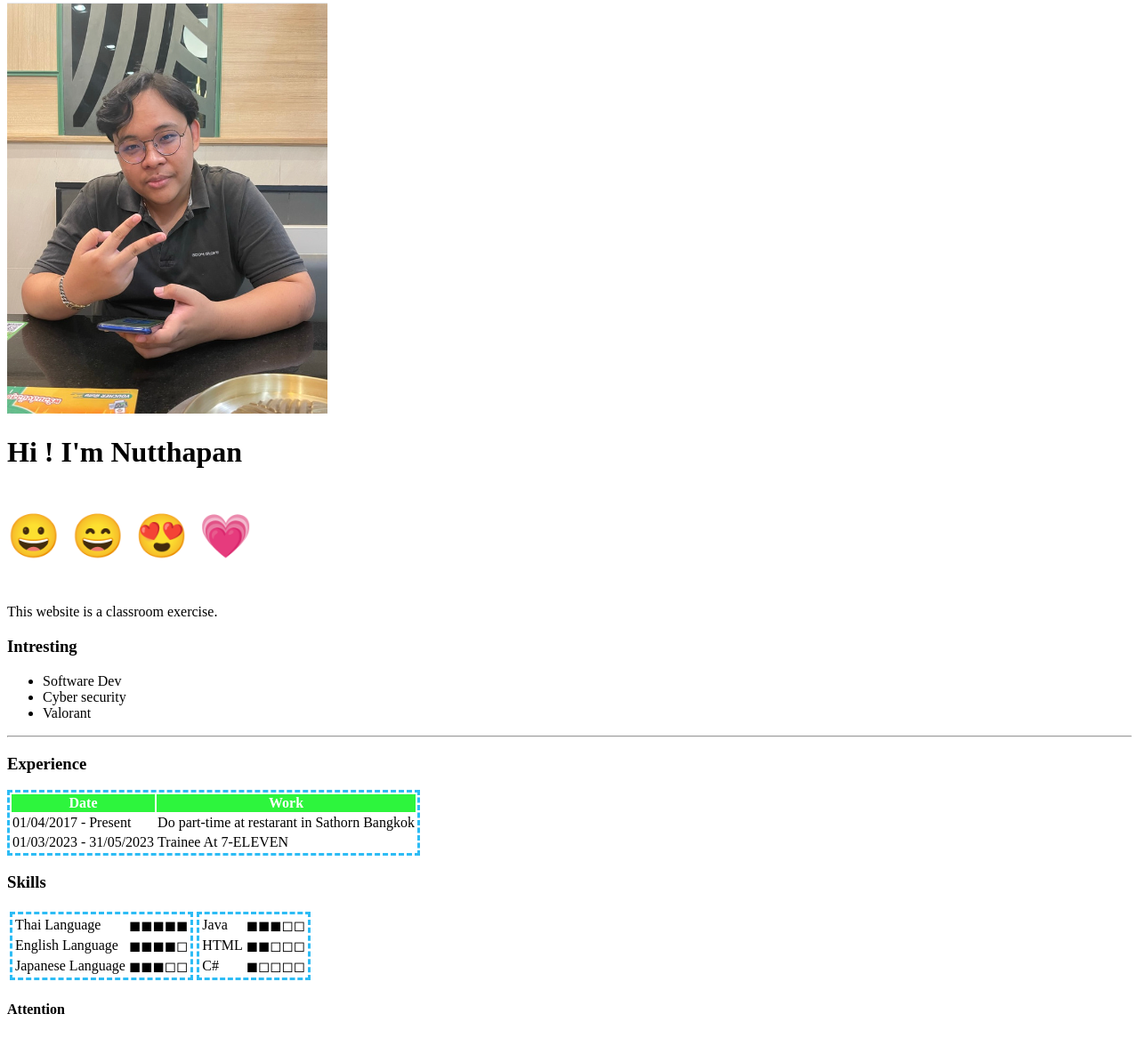
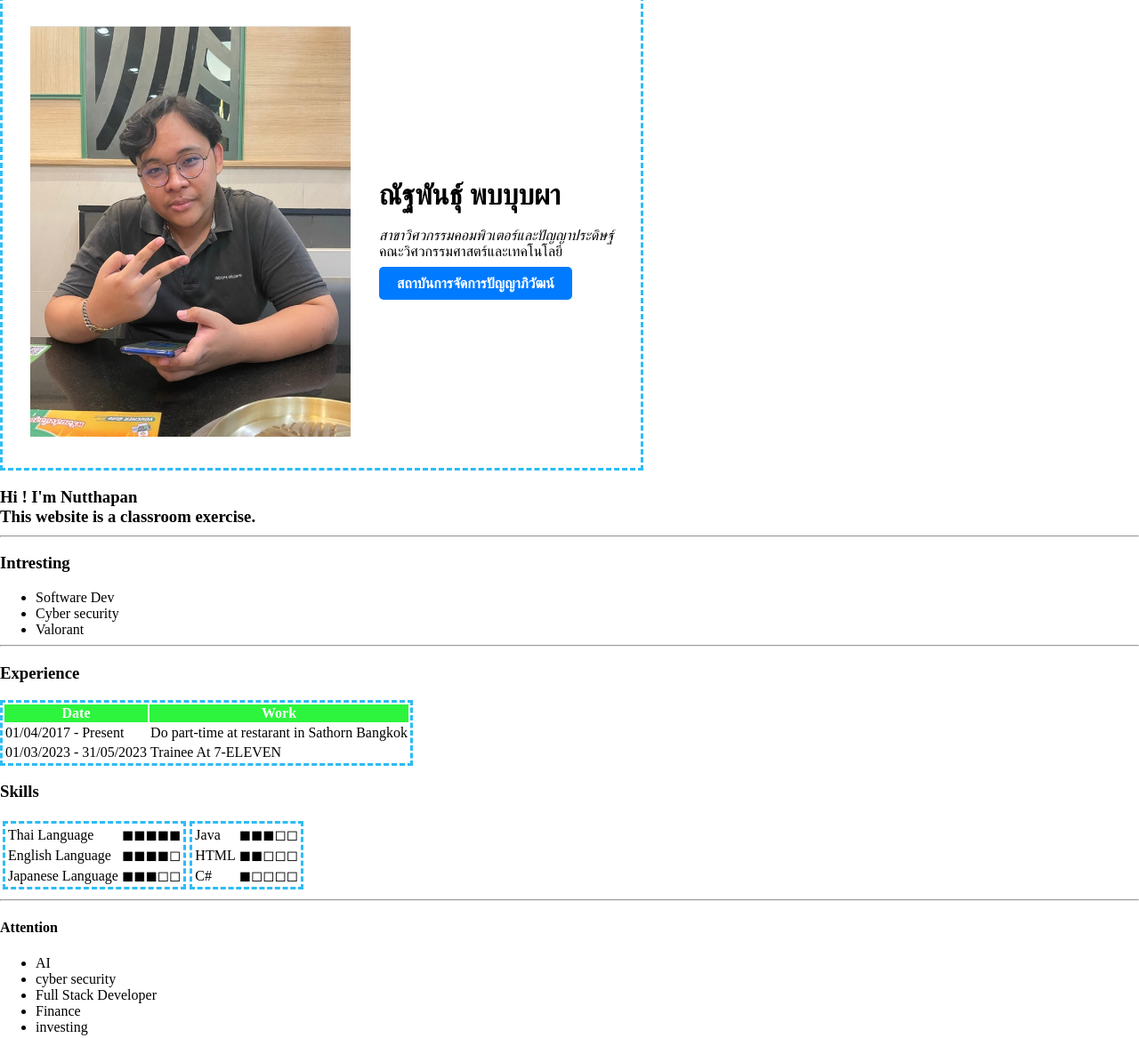
Before and after one commit to Nutthapan/HTML.Edition, a plain HTML site: page index.html in a window 1280 px wide. Shown: the part 5-1172 px from the top of the page at 89% size. Drawn offline with Linux system fonts and the light colour scheme; files whose address does not match are found by name.

Commit message:
Update index.html

```diff
--- a/index.html
+++ b/index.html
@@ -5,26 +5,57 @@
     <meta name="viewport" content="width=device-width, inital-scale=1.0">
     <title>P.Nutthapan</title>
     <link rel="stylesheet" href="Styel.css">
+
 </head>
-<body>
-    <img class="profile" src="C:\Users\koonb\OneDrive\รูปภาพ\Screenshots\Screenshot 2023-09-08 182723.png">
-    <h1>Hi ! I'm Nutthapan
-        <p style="font-size:48px">
-            &#128512; &#128516; &#128525; &#128151;
-    </h1>
-    <p>This website is a classroom exercise.</p>
-    <h3>Intresting</h3>
-    <ul>
+<body style="
+margin-top: 0px;
+margin-right: 0px;
+margin-left: 0px;
+margin-bottom: 0px;">
+
+<div class="Header">
+<table cellspacing = "30">
+    <tr>
+        <td><img class="profile" src="C:\Users\koonb\OneDrive\รูปภาพ\Screenshots\Screenshot 2023-09-08 182723.png"></td>
+        <td><h1 style="
+        margin-bottom: 0px;">
+        ณัฐพันธุ์ พบบุบผา</h1>
+
+         <br><pstyle="
+        margin-top: 0px;>
+        <i>สาขาวิศวกรรมคอมพิวเตอร์และปัญญาประดิษฐ์</i>
+        <br>คณะวิศวกรรมศาสตร์และเทคโนโลยี
+            <br>
+        <br><a href="https://www.pim.ac.th/?gad=1&gclid=Cj0KCQjw0vWnBhC6ARIsAJpJM6fIAUOqncQgKT40EX26R7zoAQyB-o47BheJ2CqoAUrxHRJ2gMnjyD4aAhmmEALw_wcB">สถาบันการจัดการปัญญาภิวัฒน์</a></p></td>
+    </tr>
+    </table>
+
+        <h3 class="toppic">Hi ! I'm Nutthapan
+            <p style="
+            margin-top: 0px;
+            margin-bottom: 10px;">
+This website is a classroom exercise.</p>
+    <hr>
+</div>
+<div class="Intresting">
+    <h3 class="toppic">Intresting</h3>
+    <ul style="
+    margin-top: 0px;
+    margin-bottom: 0px;">
+
         <li>Software Dev</li>
         <li>Cyber security</li>
         <li>Valorant</li>
     </ul>
 
     <hr>
-    <h3>Experience</h3>
+</div>
+
+<div class="Experince">
+<h3 class="toppic">Experience</h3>
 
 <table>
-    <thead>
+    <thead class="headtable">
         <tr>
             <th>
                 Date
@@ -44,8 +75,10 @@
         <td class="td1">Trainee At 7-ELEVEN</td>
     </tr>
 </table>
+</div>
 
-<h3>Skills</h3>
+<div class="Skill">
+<h3 class="toppic">Skills</h3>
 <table style="border: aqua">
     <tr>
     <td>
@@ -85,8 +118,11 @@
     </td>
     </tr>
 </table>
+<hr>
+</div>
 
-<h4>Attention</h4>
+<div class="Attention">
+<h4 class="toppic">Attention</h4>
     <ul>
         <li>AI</li>
         <li>cyber security</li>
@@ -94,7 +130,10 @@
         <li>Finance</li>
         <li>investing</li>
     </ul>
-<h4>The company I want to apply to is...</h4>
+</div>
+
+<div class="work">
+<h4 class="toppic">The company I want to apply to is...</h4>
     <ol>
         <li>Gosoft</li>
         <li>yip in soy</li>
@@ -104,7 +143,6 @@
     </ol>
     <html>
 <head>
-    <link rel="stylesheet" href="Styles.css">
     <link rel="stylesheet" type="text/css" href="Addon.css">
 </head>
 <body>
@@ -114,6 +152,7 @@
 
     <img src="C:\Users\koonb\OneDrive\รูปภาพ\Saved Pictures\koara.jpg" alt="Koala" style="width: 200px; height: auto;">
     <img src="C:\Users\koonb\OneDrive\รูปภาพ\Saved Pictures\cyberattack_1200x627.webp"alt="hack" style="width: 300px; height: auto;">
+</div>
 
 </body>
 </html>
```
